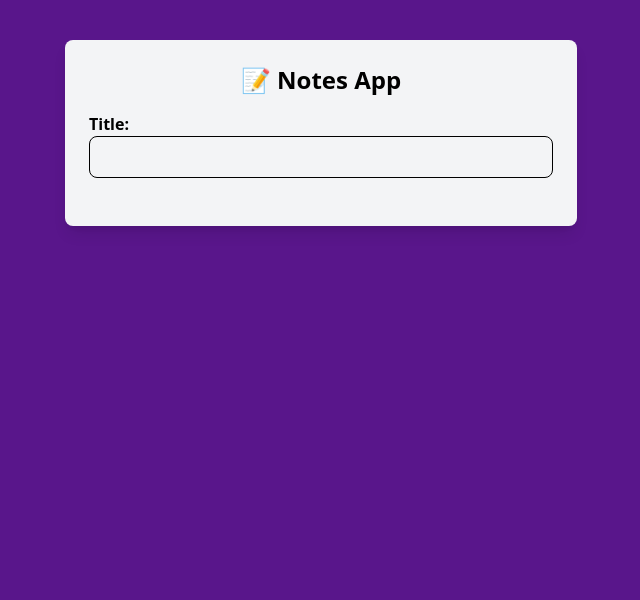
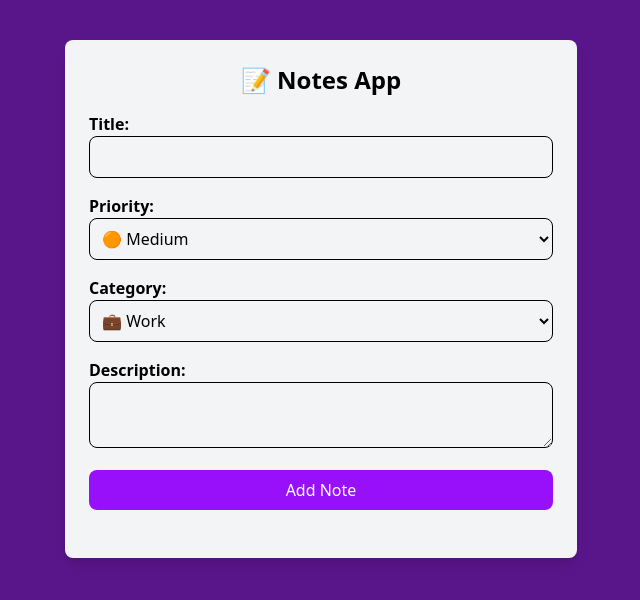
Before and after one commit to robson-muniz/note-app, a React (Vite) app: page / in a window 1280 px wide. Shown: the top 600 px of the page, without its empty margins (319-959 px from the left). Built offline with nearby package versions, Linux system fonts and the light colour scheme.

Commit message:
Controlled Input

```diff
--- a/src/components/NoteForm.jsx
+++ b/src/components/NoteForm.jsx
@@ -1,20 +1,68 @@
 import React, {useState} from 'react';
 
 const NoteForm = () => {
-    const [title, setTitle] = useState("")
+    const [title, setTitle] = useState("") // ERROR 1: Fixed variable name and setter
+    const [priority, setPriority] = useState("Medium")
+    const [category, setCategory] = useState("Work")
+    const [description, setDescription] = useState("") // ERROR 2: Removed duplicate 'description' state
 
     return (
         <form className="mb-6">
-        <div className="4">
-            <label htmlFor="title" className="block font-semibold">
+            <div className="mb-4">
+                <label htmlFor="title" className="block font-semibold"> {/* ERROR 3: Fixed htmlFor to match input */}
                     Title:
                 </label>
                 <input
                     type="text"
                     className="w-full p-2 border rounded-lg"
-            value={title}
-            onChange={(e) => setTitle(e.target.value)}/>
+                    value={title} // ERROR 4: Using correct state variable
+                    onChange={(e) => setTitle(e.target.value)} // ERROR 5: Using correct setter
+                />
             </div>
+
+            <div className="mb-4">
+                <label htmlFor="priority" className="block font-semibold">
+                    Priority:
+                </label>
+                <select
+                    className="w-full p-2 border rounded-lg"
+                    value={priority}
+                    onChange={(e) => setPriority(e.target.value)}
+                >
+                    <option value="High">🔴 High</option>
+                    <option value="Medium">🟠 Medium</option>
+                    <option value="Low">🟢 Low</option>
+                </select>
+            </div>
+
+            <div className="mb-4">
+                <label htmlFor="category" className="block font-semibold">
+                    Category:
+                </label>
+                <select
+                    className="w-full p-2 border rounded-lg"
+                    value={category}
+                    onChange={(e) => setCategory(e.target.value)}
+                >
+                    <option value="Work">💼 Work</option>
+                    <option value="Personal">🏚️ Personal</option>
+                    <option value="Ideas">💡 Ideas</option>
+                </select>
+            </div>
+
+            <div className="mb-4">
+                <label htmlFor="description" className="block font-semibold">
+                    Description:
+                </label>
+                <textarea
+                    className="w-full p-2 border rounded-lg" // ERROR 6: Removed type="text" from textarea
+                    value={description}
+                    onChange={(e) => setDescription(e.target.value)}
+                ></textarea>
+            </div>
+            <button className="w-full bg-purple-500 text-white py-2 rounded-lg cursor-pointer hover: bg-purple-600">
+                Add Note
+            </button>
         </form>
     );
 };
```
Lines whose indentation alone changed are shown as unchanged.
